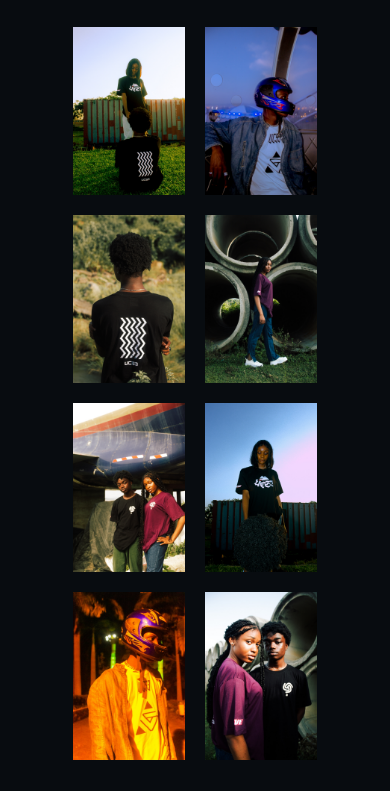
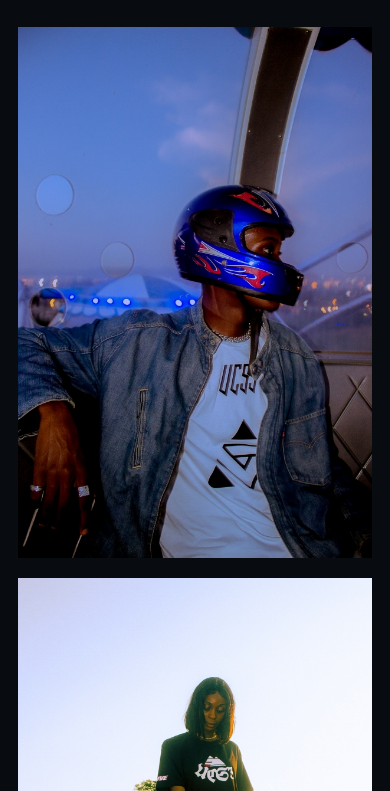
Before and after one commit to jindudimuna/cordulce, a plain HTML site: page live.html in a window 390 px wide. Shown: the part 53-844 px from the top of the page. Drawn offline with nearby package versions, Linux system fonts and the light colour scheme; a web font is replaced by a local one.

Commit message:
image scaling

```diff
--- a/cordulce.css
+++ b/cordulce.css
@@ -30,7 +30,14 @@ img{
 	object-fit: cover;
 	cursor: pointer;
 }
+@media (max-aspect-ratio: 1/1) and (max-width: 480px) {
 
+    img {
+      width: 100%;
+      max-height: 75vh;
+      min-width: 0;
+    }
+  }
 .back {
     display: inline;
 }
--- a/home.css
+++ b/home.css
@@ -113,7 +113,7 @@ a {
 
 .container {
     display: grid;
-    grid-template-columns: repeat(3, 1fr);
+    grid-template-columns: repeat(3, 2fr);
     grid-template-rows: repeat(2, 2fr);
     grid-column-gap: 45px;
     grid-row-gap: 45px;
```
